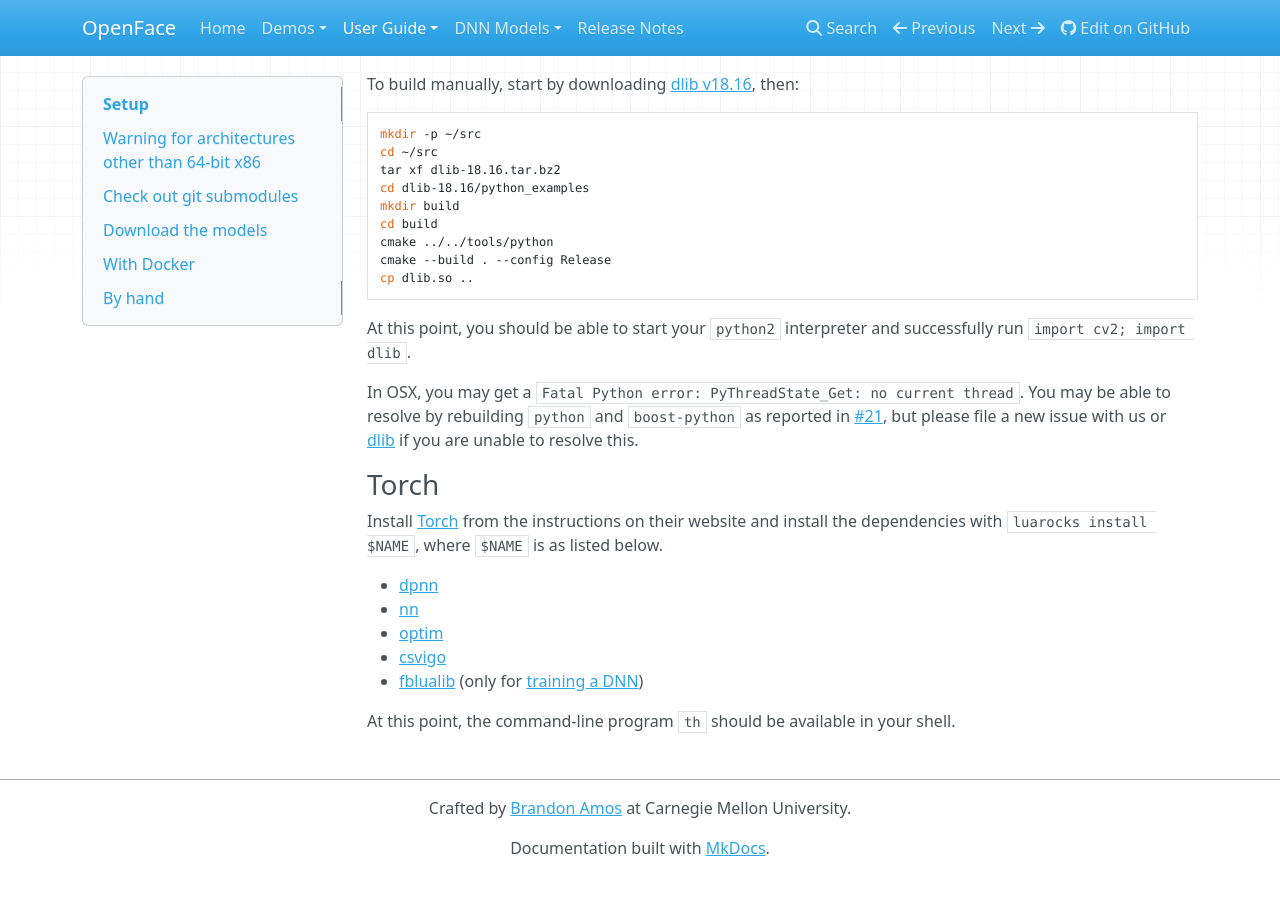
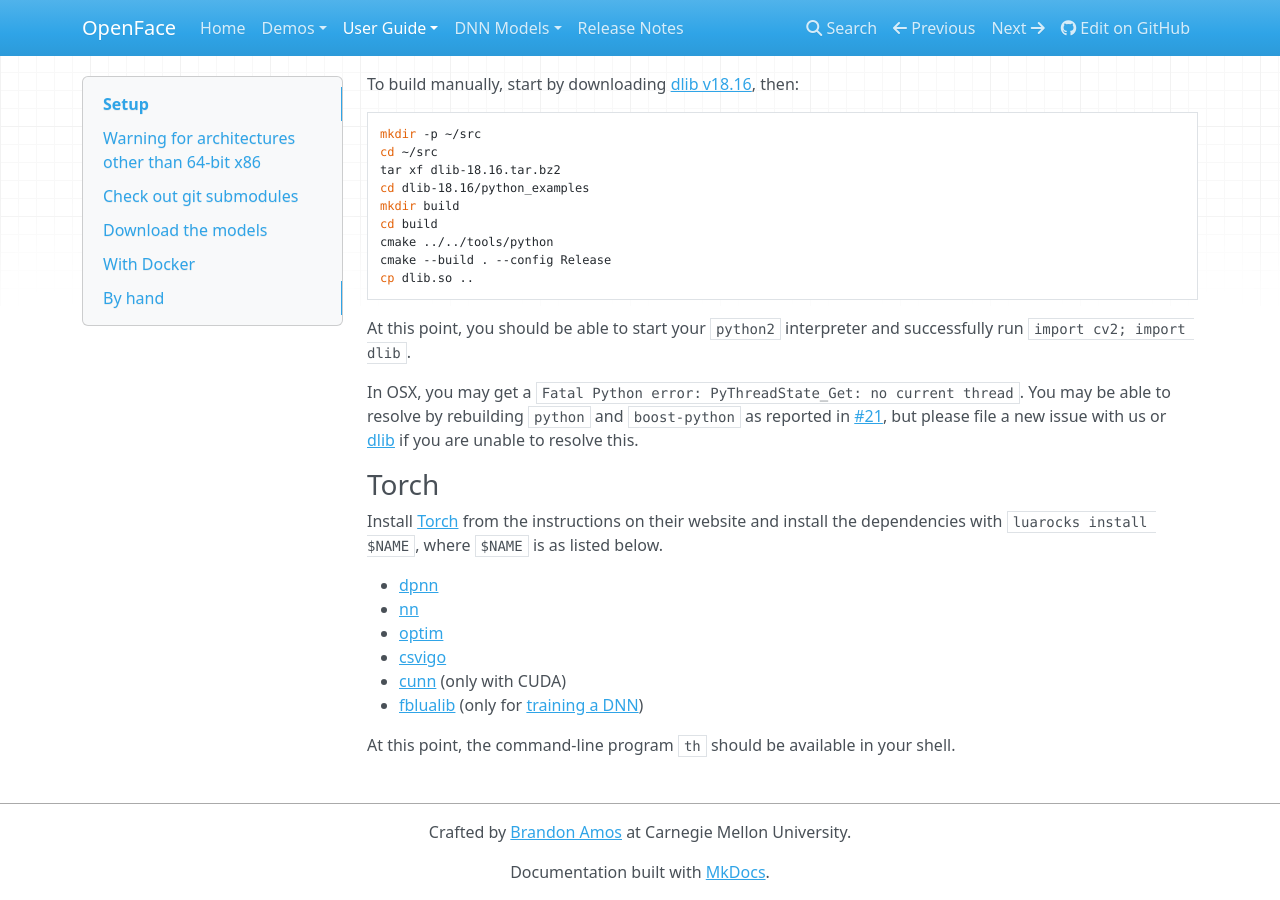
Before and after one commit to SuperAI520/Open-Face-Recognition, an MkDocs documentation site: the page built from docs/setup.md, in a window 1280 px wide and 900 px high, scrolled down 1932 px. Built offline with MkDocs 1.6.1, drawn with Linux system fonts in a browser that asks for light colours; nearby versions of some CDN libraries; old or Windows-style settings are respelled for this version of MkDocs; before the commit the page ends 2808 px from its top, so only the background shows below that.

Commit message:
Link to cunn.

```diff
--- a/docs/setup.md
+++ b/docs/setup.md
@@ -141,6 +141,7 @@ where `$NAME` is as listed below.
 + [nn](https://github.com/torch/nn)
 + [optim](https://github.com/torch/optim)
 + [csvigo](https://github.com/clementfarabet/lua---csv)
++ [cunn](https://github.com/torch/cunn) (only with CUDA)
 + [fblualib](https://github.com/facebook/fblualib)
   (only for [training a DNN](http://cmusatyalab.github.io/openface/training-new-models/))
 
```
